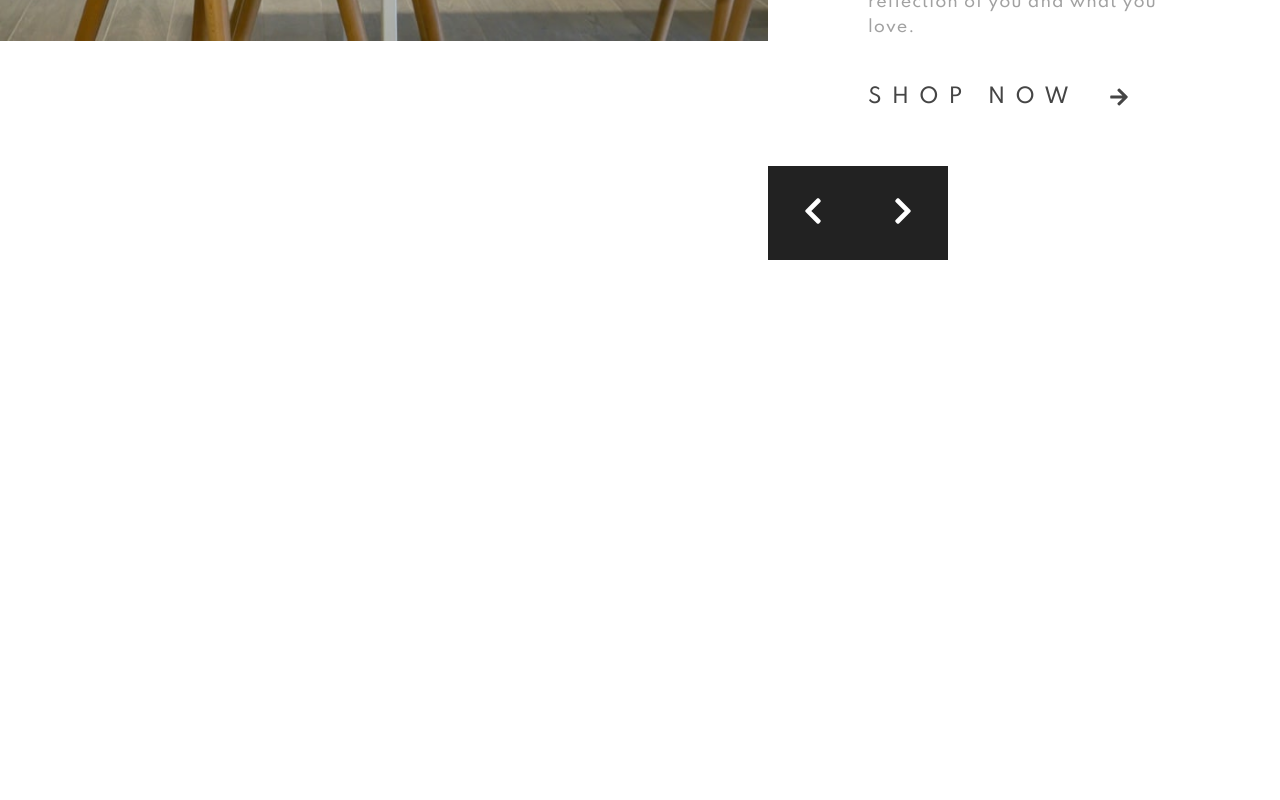
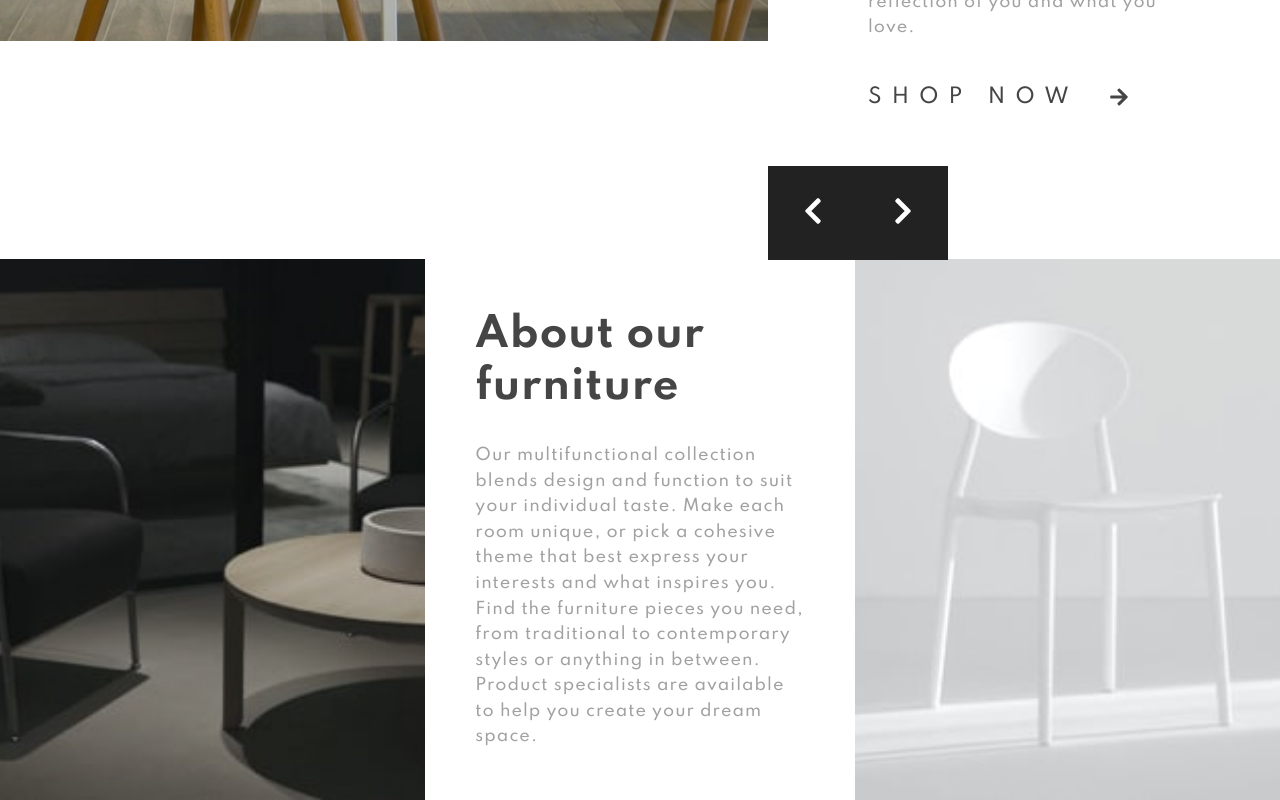
Before and after one commit to habibdev96/FEM-room-homepage, a React (Create React App) app: page / in a window 1280 px wide. Shown: the part 665-1465 px from the top of the page. Before the commit the page ends 928 px from the top, so only its background shows below. Built offline with nearby package versions, Linux system fonts and the light colour scheme.

Commit message:
created about section

```diff
--- a/src/App.js
+++ b/src/App.js
@@ -1,11 +1,13 @@
 import Globals from "./abstracts/Globals";
 import Showcase from "./components/Showcase";
+import About from "./components/About";
 
 const App = () => {
   return (
     <>
       <Globals />
       <Showcase />
+      <About />
     </>
   );
 };
--- a/src/components/About.js
+++ b/src/components/About.js
@@ -0,0 +1,57 @@
+import styled from "styled-components";
+import aboutImageDark from "../images/image-about-dark.jpg";
+import aboutImageLight from "../images/image-about-light.jpg";
+import { headingStyles, textStyles } from "../abstracts/Mixins";
+
+const Container = styled.div`
+  display: grid;
+  grid-template-columns: repeat(3, 1fr);
+  margin: -4px;
+  align-items: center;
+
+  .about-img {
+    width: 100%;
+    height: 100%;
+  }
+
+  .about-info {
+    padding: 5rem;
+  }
+
+  .about-title {
+    ${headingStyles}
+    color: var(--veryDarkGray);
+    font-size: var(--xl);
+    margin-bottom: 3rem;
+  }
+
+  .about-desc {
+    ${textStyles}
+    color: var(--darkGray);
+    font-size: var(--xxs);
+  }
+`;
+
+const About = () => {
+  return (
+    <section>
+      <Container>
+        <img className="about-img" src={aboutImageDark} alt="about" />
+        <div className="about-info">
+          <h2 className="about-title">About our furniture</h2>
+          <p className="about-desc">
+            Our multifunctional collection blends design and function to suit
+            your individual taste. Make each room unique, or pick a cohesive
+            theme that best express your interests and what inspires you. Find
+            the furniture pieces you need, from traditional to contemporary
+            styles or anything in between. Product specialists are available to
+            help you create your dream space.
+          </p>
+        </div>
+        <img className="about-img" src={aboutImageLight} alt="about" />
+      </Container>
+    </section>
+  );
+};
+
+export default About;
```
